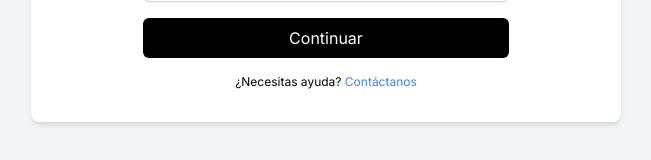
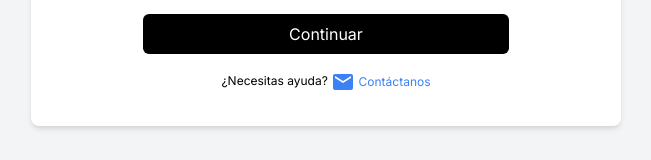
Before and after one commit to ingchivas/kokua-aggregate, a Next.js app: page / in a window 1280 px wide. Shown: the part 460-620 px from the top of the page, without its empty margins (314-965 px from the left). Built offline with nearby package versions, Linux system fonts and the light colour scheme; no server answers.

Commit message:
Add MailIcon to contact link

```diff
--- a/src/app/page.tsx
+++ b/src/app/page.tsx
@@ -6,6 +6,7 @@ import { useRouter } from 'next/navigation'
 import { useState } from 'react';
 import { ToastContainer, toast } from 'react-toastify';
 import 'react-toastify/dist/ReactToastify.css';
+import MailIcon from '@mui/icons-material/Mail';
 
 const apiRoute = process.env.NEXT_PUBLIC_API_URL || 'http://localhost:6969';
 const pacienteRoute = process.env.NEXT_PUBLIC_PACIENTE_URL || 'https://google.com';
@@ -89,7 +90,7 @@ function Home() {
               Continuar
             </button>
           </form>
-          <p className="text-xs mt-4">¿Necesitas ayuda? <a href="mailto:joseemiliokuri@gmail.com" className="text-blue-500">Contáctanos</a></p>
+          <p className="text-xs mt-4">¿Necesitas ayuda? <a href="mailto:joseemiliokuri@gmail.com" className="text-blue-500"><MailIcon /> Contáctanos</a></p>
         </div>
 
       </div>
```
